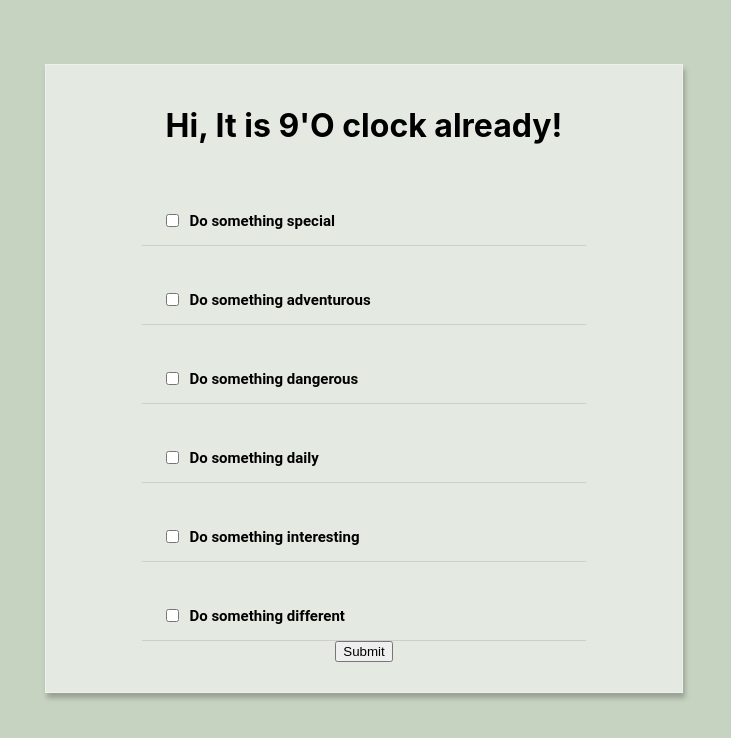
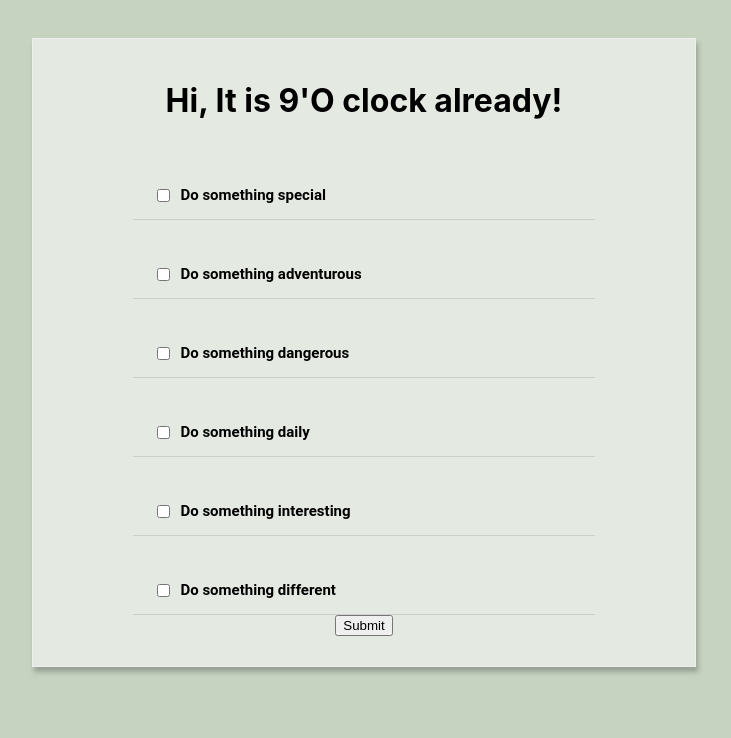
Before and after one commit to Akshay-cita/To-Do, a React (Create React App) app: page / in a window 1280 px wide. Shown: the top 738 px of the page, without its empty margins (276-1007 px from the left). Built offline with nearby package versions, Linux system fonts and the light colour scheme.

Commit message:
Style changes

```diff
--- a/src/index.css
+++ b/src/index.css
@@ -1,5 +1,5 @@
 body {
-  margin: 5%;
+  margin: 3%;
   font-family: -apple-system, BlinkMacSystemFont, "Segoe UI", "Roboto", "Oxygen",
     "Ubuntu", "Cantarell", "Fira Sans", "Droid Sans", "Helvetica Neue",
     sans-serif;
```
